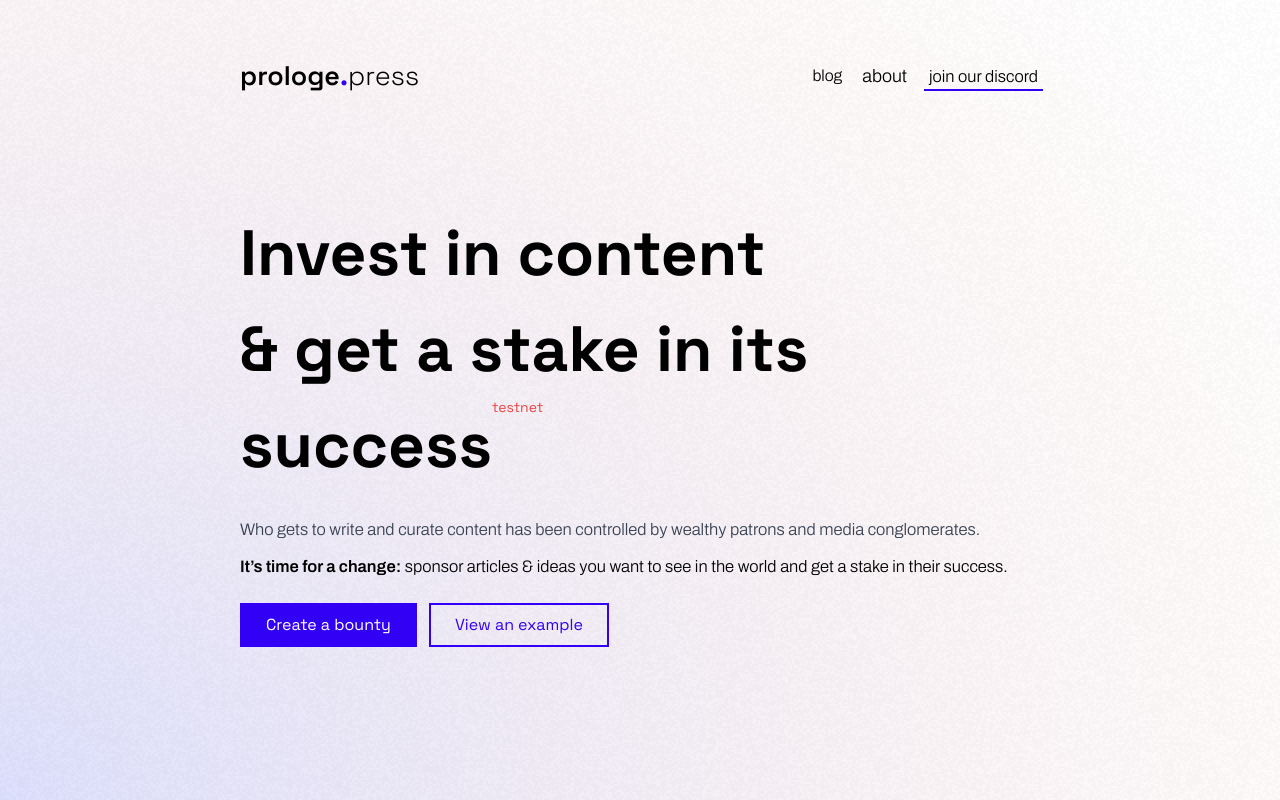
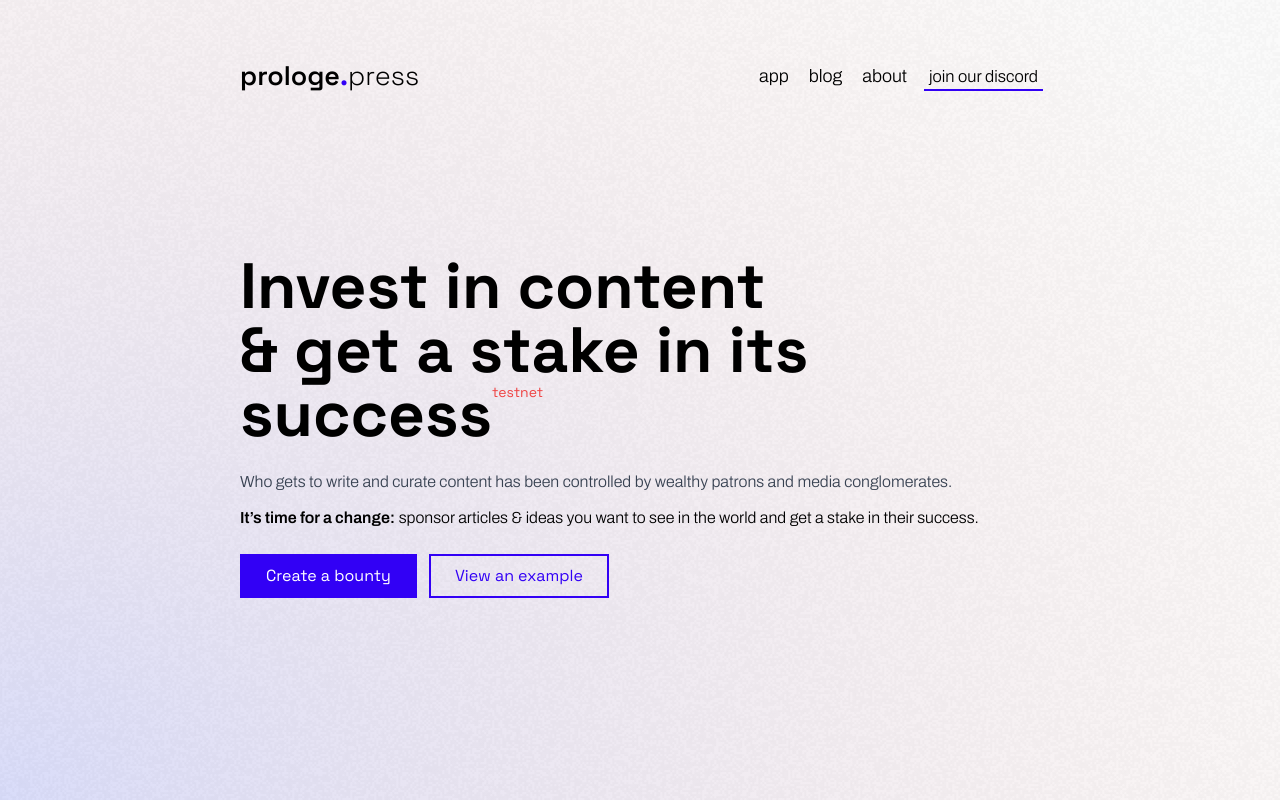
Before and after one commit to daonative/interface, a Next.js app: page /app in a window 1280 px wide. Built offline with nearby package versions, Linux system fonts and the light colour scheme; a web font is replaced by a local one; what @tailwindcss/typography, @web3-react/core would draw is missing.

Commit message:
style: many tiny improvements + add /app to navigation bar

```diff
--- a/components/Background.js
+++ b/components/Background.js
@@ -4,13 +4,6 @@ export const Background = () => {
   return (
     <div className="fixed top-0 h-screen w-screen bg-prologe-white">
       <NoiseBackground />
-
-      <div
-        className={`hidden lg:block h-screen border-r-prologe border-prologe-light border-opacity-50 fixed right-1/4 top-0`}
-      ></div>
-      <div
-        className={`hidden lg:block h-screen border-r-prologe border-prologe-light border-opacity-50 fixed left-1/4 top-0`}
-      ></div>
     </div>
   );
 };
--- a/components/Card.js
+++ b/components/Card.js
@@ -1,7 +1,7 @@
 export const Card = ({ children, className = "" }) => {
   return (
     <div
-      className={`w-full flex flex-col relative bg-white ${className} shadow-sm rounded-md overflow-hidden `}
+      className={`w-full flex flex-col relative bg-white ${className} overflow-hidden `}
     >
       {children}
     </div>
--- a/components/Navigation.js
+++ b/components/Navigation.js
@@ -1,13 +1,26 @@
-import { LandingNav } from "./LandingNav";
 import Link from "next/link";
 import A from "./A";
+import { AnimatedLogo } from "./AnimatedLogo";
+import Button from "./Button";
 
 export function Navigation() {
   return (
-    <div className="flex items-center justify-between flex-wrap mb-3">
-      <LandingNav />
+    <nav className="flex items-center justify-between flex-wrap mb-3">
+      <Link href={"/"}>
+        <div className="flex justify-between items-center">
+          <AnimatedLogo />
+        </div>
+      </Link>
       <div className="flex items-center gap-5">
-        <a href="https://blog.prologe.press">blog</a>
+        <div>
+          <Link href="/app">
+            <a className="text-lg">app</a>
+          </Link>
+        </div>
+
+        <a className="text-lg" href="https://blog.prologe.press">
+          blog
+        </a>
         <Link href="/about">
           <a className="text-lg">about</a>
         </Link>
@@ -20,6 +33,6 @@ export function Navigation() {
           join our discord
         </A>
       </div>
-    </div>
+    </nav>
   );
 }
--- a/pages/about.js
+++ b/pages/about.js
@@ -1,9 +1,7 @@
-import { Card } from "../components/Card";
-import { Gradient } from "../components/Gradient";
 import { Nav } from "../components/Nav";
 import { NextSeo } from "next-seo";
-import Link from "next/link";
 import { NoiseBackground } from "../components/NoiseBackground";
+import { Navigation } from "../components/Navigation";
 
 const Background = () => {
   return (
@@ -13,7 +11,7 @@ const Background = () => {
   );
 };
 
-const Calls = ({ call }) => {
+const About = () => {
   const title = "DAOs are the next big media companies but without an agenda.";
   const description = `Who gets to write and curate content has been controlled by wealthy patrons and media conglomerates.
 
@@ -49,11 +47,7 @@ const Calls = ({ call }) => {
         <div
           className={`md:col-start-2 md:col-end-4 py-8 md:py-0 px-6 md:px-0`}
         >
-          <Link href="/">
-            <a>
-              <Nav />
-            </a>
-          </Link>
+          <Navigation />
         </div>
         <div
           className={`md:col-start-5 md:col-end-15 px-0 md:px-8 md:row-start-1 `}
@@ -184,4 +178,4 @@ const Calls = ({ call }) => {
   );
 };
 
-export default Calls;
+export default About;
--- a/pages/app/index.js
+++ b/pages/app/index.js
@@ -10,10 +10,11 @@ const H1 = styled.h1`
   font-family: "Space Grotesk";
   font-weight: 800;
   font-size: clamp(2.2rem, 5.2vw, 4rem);
+  line-height: 100%;
 `;
 
 const H2 = styled.h2`
-  font-size: clamp(1rem, 1.3vw, 3.1rem);
+  font-size: clam(1rem, 1.3vw, 3.1rem);
 `;
 
 export const Headline = ({ className }) => {
--- a/pages/call/[cid].js
+++ b/pages/call/[cid].js
@@ -4,18 +4,19 @@ import { CallSummary } from "../../components/CallSummary";
 import { AnswerList } from "../../components/AnswerList";
 import { SubmitArticleForm } from "../../components/SubmitArticleForm";
 import { CallDescription } from "../../components/CallDescription";
-import { Nav } from "../../components/Nav";
 import { callForArticles } from "../../components/data/callList";
 import { proposalList } from "../../components/data/proposalList";
 import { SponsorList } from "../../components/SponsorList";
 import { NextSeo } from "next-seo";
 import { CallMeta } from "../../components/CallMeta";
 import Link from "next/link";
+import { Navigation } from "../../components/Navigation";
+import { NoiseBackground } from "../../components/NoiseBackground";
 
 const Background = () => {
   return (
     <div className="fixed top-0 h-screen w-screen bg-prologe-white">
-      <Gradient />
+      <NoiseBackground />
     </div>
   );
 };
@@ -58,7 +59,7 @@ const Calls = ({ call }) => {
         >
           <Link href="/">
             <a>
-              <Nav />
+              <Navigation />
             </a>
           </Link>
         </div>
--- a/pages/faq.js
+++ b/pages/faq.js
@@ -5,6 +5,7 @@ import { Card } from "../components/Card";
 import { FilmNoise, Gradient } from "../components/Gradient";
 import { Nav } from "../components/Nav";
 import Link from "next/link";
+import { Navigation } from "../components/Navigation";
 
 function classNames(...classes) {
   return classes.filter(Boolean).join(" ");
@@ -70,11 +71,7 @@ export default function FAQ() {
         <div
           className={`md:col-start-2 md:col-end-5 py-8 md:py-0 px-6 md:px-0`}
         >
-          <Link href="/">
-            <a>
-              <Nav />
-            </a>
-          </Link>
+          <Navigation />
         </div>
         <div
           className={`md:col-start-5 md:col-end-13 px-0 md:px-8 md:row-start-1 md:row-end-2`}
```
Also changed, not shown: public/best-gradient.svg.
